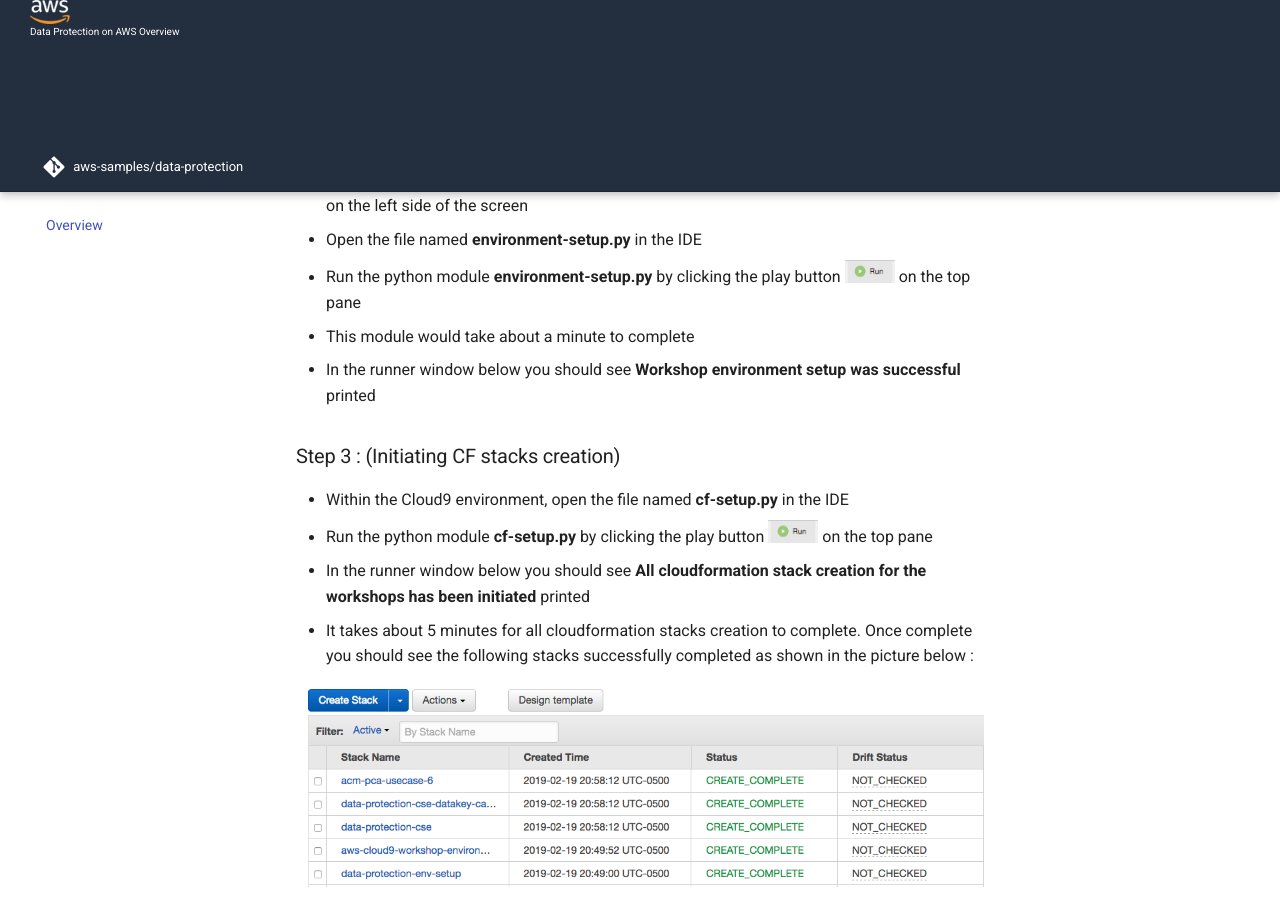
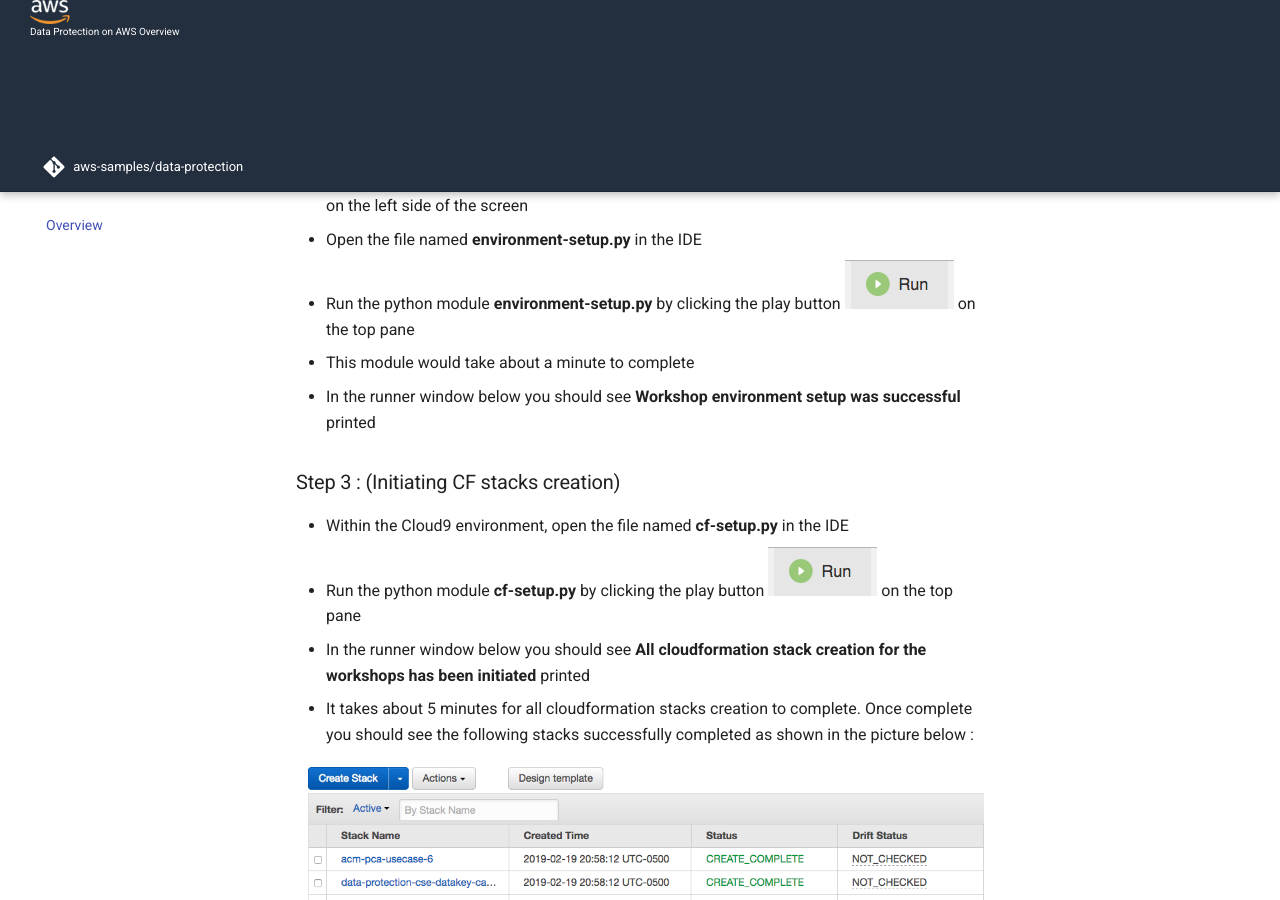
Before and after one commit to aws-samples/data-protection, an MkDocs documentation site: the page built from docs/index.md, in a window 1280 px wide and 900 px high, scrolled down 2236 px. Built offline with MkDocs 1.6.1 and Material for MkDocs 9.7.7, drawn with Linux system fonts in a browser that asks for light colours; comment, search, counter and statistics services are not loaded.

Commit message:
avoid image rescaling

```diff
--- a/docs/index.md
+++ b/docs/index.md
@@ -7,7 +7,7 @@
 Data encryption provides a strong layer of security to protect data that you store within AWS services. AWS services can help you achieve ubiquitous encryption
 for data in transit as well as data at rest.
 
-<a><img src="./images/ubiquitous-encryption.png" width="700" height="500"></a>
+<a><img src="./images/ubiquitous-encryption.png" width="989" height="557"></a>
 
 # Prerequisites
 
@@ -55,7 +55,7 @@
   environment to start up.
 * In the Cloud9 IDE environment you will find a folder called **data-protection** in the folder pane on the left side of the screen
 * Open the file named **environment-setup.py**  in the IDE
-* Run the python module **environment-setup.py** by clicking the play button <a><img src="images/cloud9-ide-play-button.png" width="50" height="30"></a>
+* Run the python module **environment-setup.py** by clicking the play button <a><img src="images/cloud9-ide-play-button.png" width="109" height="49"></a>
   on the top pane
 * This module would take about a minute to complete
 * In the runner window below you should see **Workshop environment setup was successful** printed
@@ -63,20 +63,20 @@
 ### Step 3 : (Initiating CF stacks creation)
 
 * Within the Cloud9 environment, open the file named **cf-setup.py** in the IDE
-* Run the python module **cf-setup.py** by clicking the play button <a><img src="images/cloud9-ide-play-button.png" width="50" height="30"></a>
+* Run the python module **cf-setup.py** by clicking the play button <a><img src="images/cloud9-ide-play-button.png" width="109" height="49"></a>
   on the top pane
 * In the runner window below you should see **All cloudformation stack creation for the workshops has been initiated** printed
 * It takes about 5 minutes for all cloudformation stacks creation to complete. Once complete you should see the
   following stacks successfully completed as shown in the picture below :
 
-<a><img src="images/cf-template-complete-pic.png" width="700" height="300"></a>
+<a><img src="images/cf-template-complete-pic.png" width="1032" height="304"></a>
 
 ### Step 3 : (Change directory)
 
 * Open a bash terminal within the Cloud9 environment and change directory to **data-protection**. See Images below
 * At this point the cloud9 environment is ready for the workshops
 
-<a><img src="images/bash-terminal-environment.png" width="700" height="300"></a>
+<a><img src="images/bash-terminal-environment.png" width="803" height="302"></a>
 
 # Workshops
 
@@ -87,10 +87,10 @@
 <body>
 
 <kbd>
-<a href="https://github.com/aws-samples/data-protection/tree/identity-and-access-control"><img src="images/identity-access-control.png" width="352" height="240" title="click me"></a>
+<a href="https://github.com/aws-samples/data-protection/tree/identity-and-access-control"><img src="images/identity-access-control.png" width="360" height="261" title="click me"></a>
 </kbd>
 <kbd>
-<a href="https://github.com/aws-samples/data-protection/tree/data-encryption"><img src="images/data-encryption.png" width="352" height="240" title="click me"></a>
+<a href="https://github.com/aws-samples/data-protection/tree/data-encryption"><img src="images/data-encryption.png" width="360" height="261" title="click me"></a>
 </kbd>
 <br>
 
```
